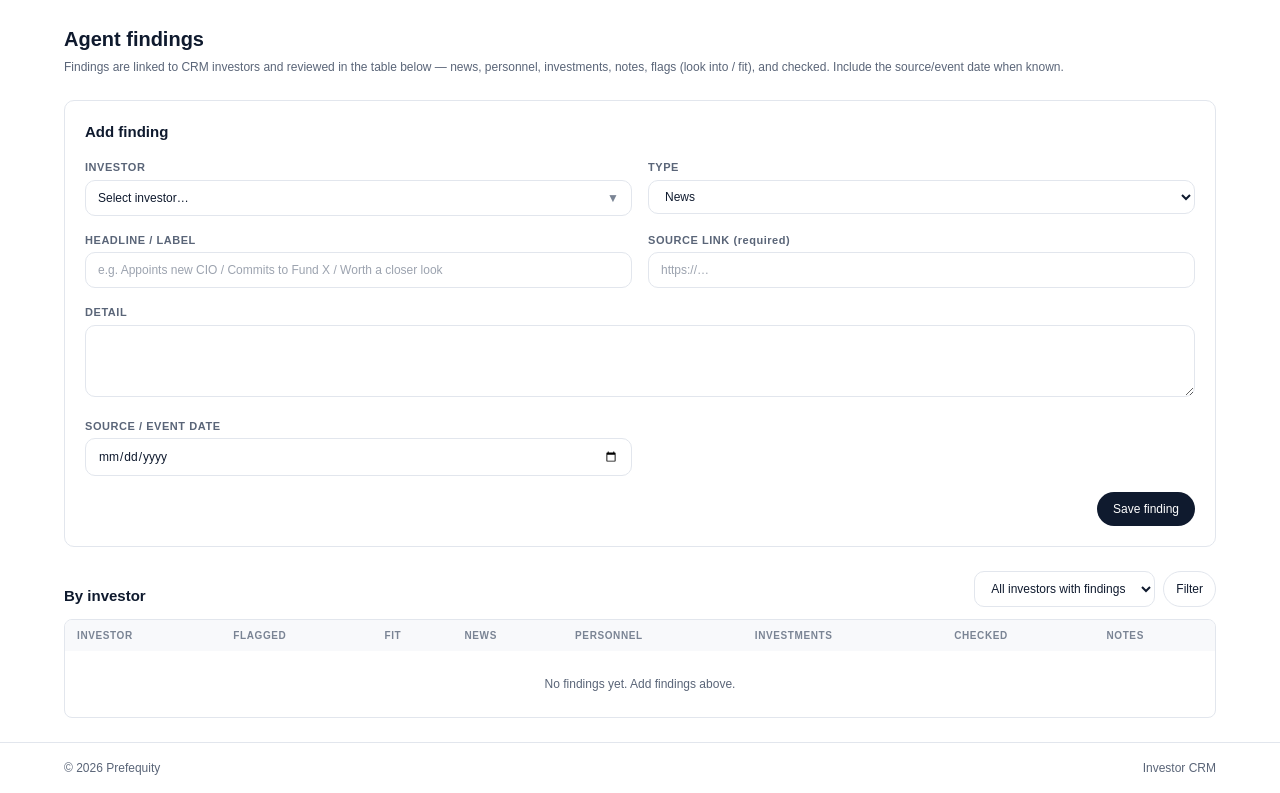
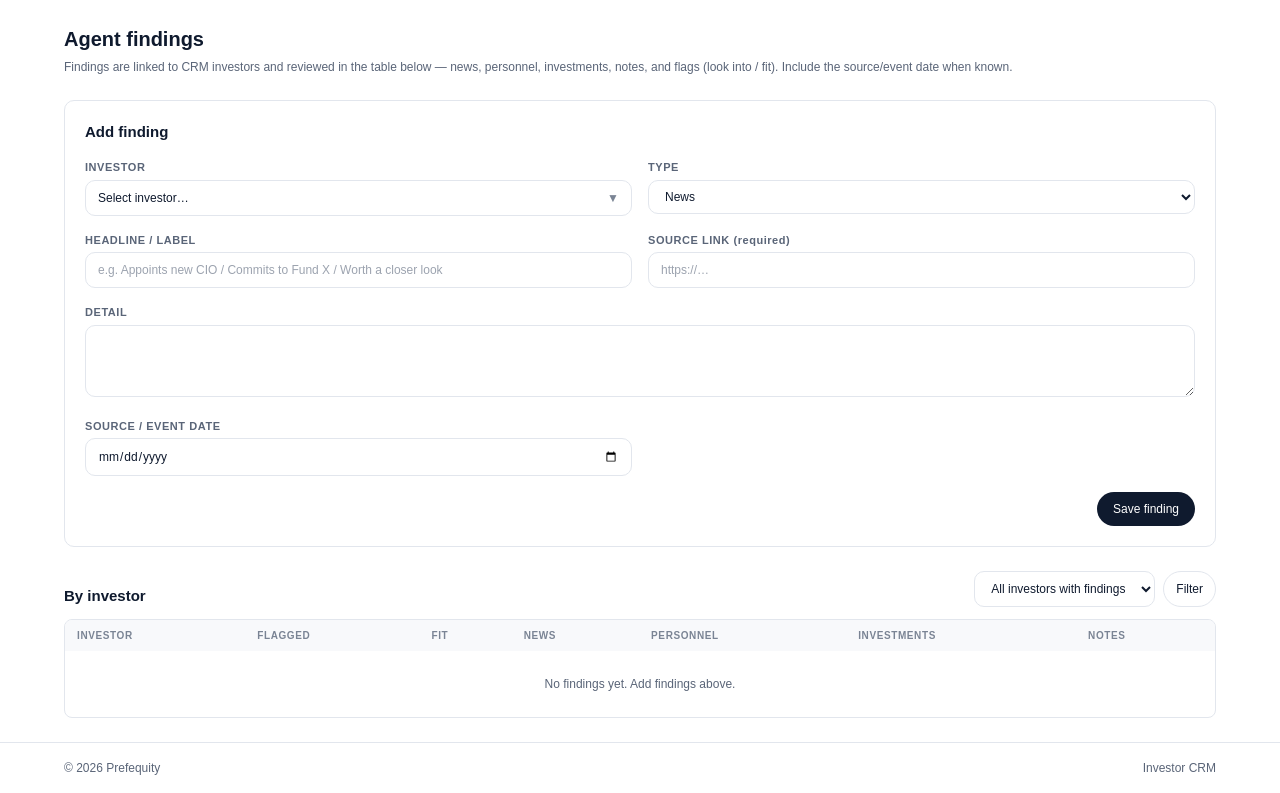
Before and after one commit to RoyKeane94/pref_investor_crm, a Django app: page /agents/ in a window 1280 px wide. Shown: the part 74-867 px from the top of the page. Run offline with Django 5.2, Linux system fonts and the light colour scheme; the visitor is signed in with stand-in values (Sample User, id 1); data comes from the database, SQL or seed files in the repository; data that the repository does not hold is empty.

Commit message:
Remove checked for agents and made ntoes wider

```diff
--- a/investor_crm/crm/forms.py
+++ b/investor_crm/crm/forms.py
@@ -529,6 +529,10 @@ class AgentNoteForm(TailwindFormMixin, forms.ModelForm):
         super().__init__(*args, **kwargs)
         self.fields['investor'].queryset = Investor.objects.order_by('name')
         self.fields['investor'].empty_label = 'Select investor…'
+        # "checked" is MCP-only progress tracking — not shown on the agents board.
+        self.fields['note_type'].choices = [
+            c for c in AgentNote.NOTE_TYPE_CHOICES if c[0] != 'checked'
+        ]
         for name in (
             'title',
             'body',
--- a/investor_crm/crm/templates/crm/agents.html
+++ b/investor_crm/crm/templates/crm/agents.html
@@ -8,7 +8,7 @@
   <div>
     <h1 class="text-page-title text-navy">Agent findings</h1>
     <p class="text-body-sm text-grey mt-1">
-      Findings are linked to CRM investors and reviewed in the table below — news, personnel, investments, notes, flags (look into / fit), and checked. Include the source/event date when known.
+      Findings are linked to CRM investors and reviewed in the table below — news, personnel, investments, notes, and flags (look into / fit). Include the source/event date when known.
     </p>
   </div>
 
@@ -259,14 +259,13 @@
       <table class="min-w-full text-left text-body-sm">
         <thead class="bg-grey-card text-table-header uppercase text-grey-dark">
           <tr>
-            <th class="px-3 py-2">Investor</th>
-            <th class="px-3 py-2">Flagged</th>
-            <th class="px-3 py-2">Fit</th>
-            <th class="px-3 py-2">News</th>
-            <th class="px-3 py-2">Personnel</th>
-            <th class="px-3 py-2">Investments</th>
-            <th class="px-3 py-2">Checked</th>
-            <th class="px-3 py-2">Notes</th>
+            <th class="px-3 py-2 w-[12%]">Investor</th>
+            <th class="px-3 py-2 w-[12%]">Flagged</th>
+            <th class="px-3 py-2 w-[12%]">Fit</th>
+            <th class="px-3 py-2 w-[14%]">News</th>
+            <th class="px-3 py-2 w-[12%]">Personnel</th>
+            <th class="px-3 py-2 w-[12%]">Investments</th>
+            <th class="px-3 py-2 w-[26%]">Notes</th>
           </tr>
         </thead>
         <tbody>
@@ -285,11 +284,6 @@
                   {% if row.fit_flags %}
                     <span class="inline-flex items-center px-2 py-0.5 rounded-tag bg-accent/10 text-accent border border-accent/30 text-table-header font-medium">
                       Fit
-                    </span>
-                  {% endif %}
-                  {% if row.checked %}
-                    <span class="inline-flex items-center px-2 py-0.5 rounded-tag bg-grey-card text-navy border border-grey-border text-table-header font-medium">
-                      Checked
                     </span>
                   {% endif %}
                 </div>
@@ -396,26 +390,7 @@
                   <span class="text-grey">—</span>
                 {% endif %}
               </td>
-              <td class="px-3 py-3">
-                {% if row.checked %}
-                  <ul class="space-y-2">
-                    {% for note in row.checked %}
-                      <li>
-                        <div class="text-navy font-medium">
-                          {% if note.title %}{{ note.title }}{% else %}Checked{% endif %}
-                        </div>
-                        {% if note.body %}
-                          <div class="text-grey mt-0.5">{{ note.body|truncatechars:160 }}</div>
-                        {% endif %}
-                        {% include "crm/partials/agent_note_item_meta.html" with note=note %}
-                      </li>
-                    {% endfor %}
-                  </ul>
-                {% else %}
-                  <span class="text-grey">—</span>
-                {% endif %}
-              </td>
-              <td class="px-3 py-3">
+              <td class="px-3 py-3 min-w-[16rem]">
                 {% if row.general_notes %}
                   <ul class="space-y-2">
                     {% for note in row.general_notes %}
@@ -423,8 +398,8 @@
                         {% if note.title %}
                           <div class="text-navy font-medium">{{ note.title }}</div>
                         {% endif %}
-                        <div class="{% if note.title %}text-grey mt-0.5{% else %}text-navy{% endif %}">
-                          {% if note.body %}{{ note.body|truncatechars:200 }}{% elif not note.title %}—{% endif %}
+                        <div class="{% if note.title %}text-grey mt-0.5{% else %}text-navy{% endif %} whitespace-pre-wrap">
+                          {% if note.body %}{{ note.body|truncatechars:500 }}{% elif not note.title %}—{% endif %}
                         </div>
                         {% include "crm/partials/agent_note_item_meta.html" with note=note %}
                       </li>
@@ -437,7 +412,7 @@
             </tr>
           {% empty %}
             <tr>
-              <td colspan="8" class="px-4 py-6 text-center text-grey">
+              <td colspan="7" class="px-4 py-6 text-center text-grey">
                 No findings yet. Add findings above.
               </td>
             </tr>
```
